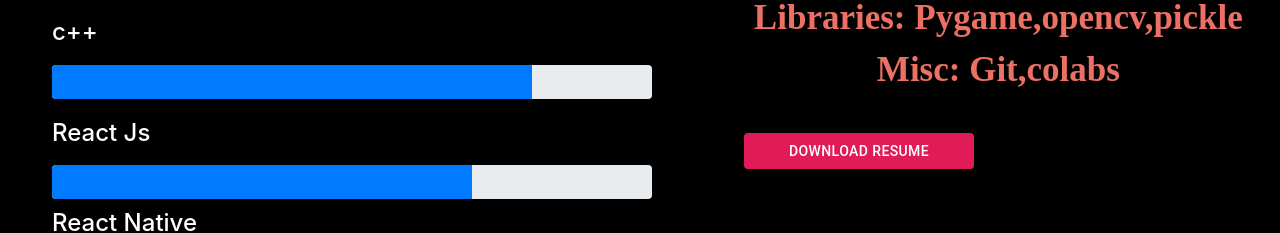
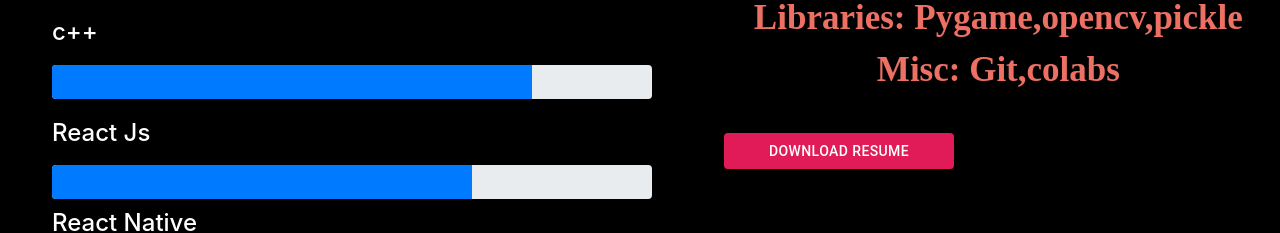
Before and after one commit to jashwanth999/My-portfolio, a React (Create React App) app: page / in a window 1280 px wide. Shown: the part 1523-1756 px from the top of the page. Built offline with nearby package versions, Linux system fonts and the light colour scheme; a web font is replaced by a local one.

Commit message:
Update Resume.js

```diff
--- a/src/components/Resume.js
+++ b/src/components/Resume.js
@@ -138,12 +138,13 @@ export default function Resume() {
             data-aos="fade-up"
             variant="contained"
             style={{
-              backgroundColor: "#E11B57",
+               backgroundColor: "#E11B57",
               color: "white",
               width: 230,
               fontSize: 14,
               marginTop: 20,
-              marginLeft: 40
+              position: "relative",
+              left: 20
             }}
           >
             Download Resume
```
